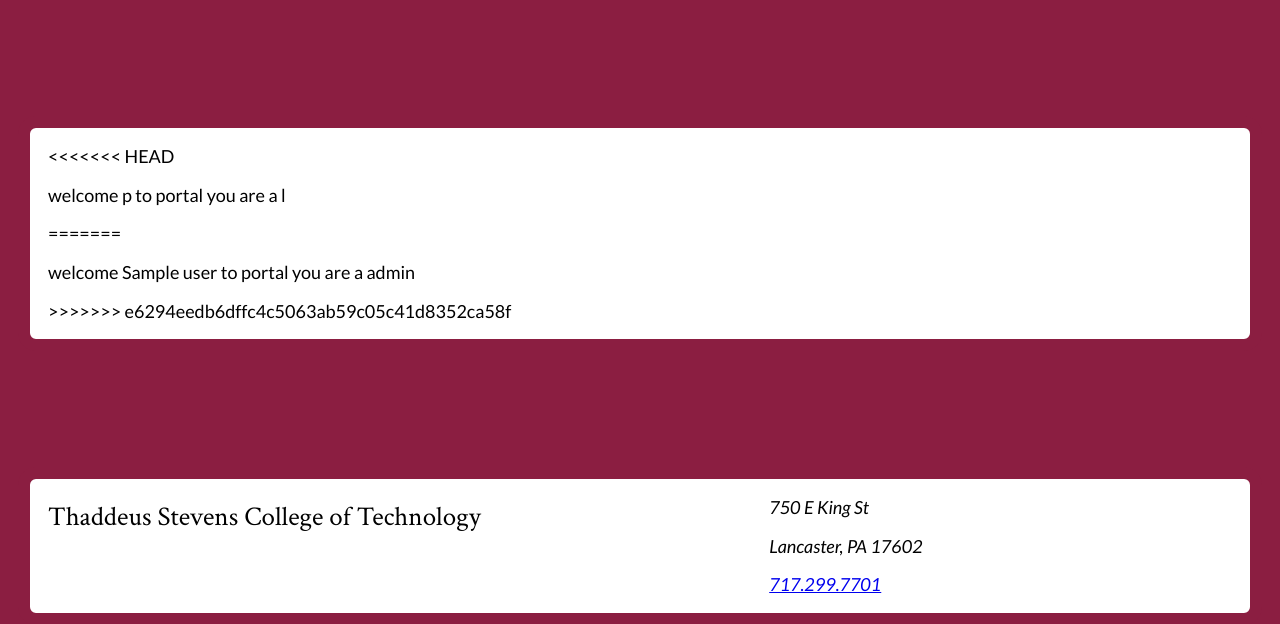
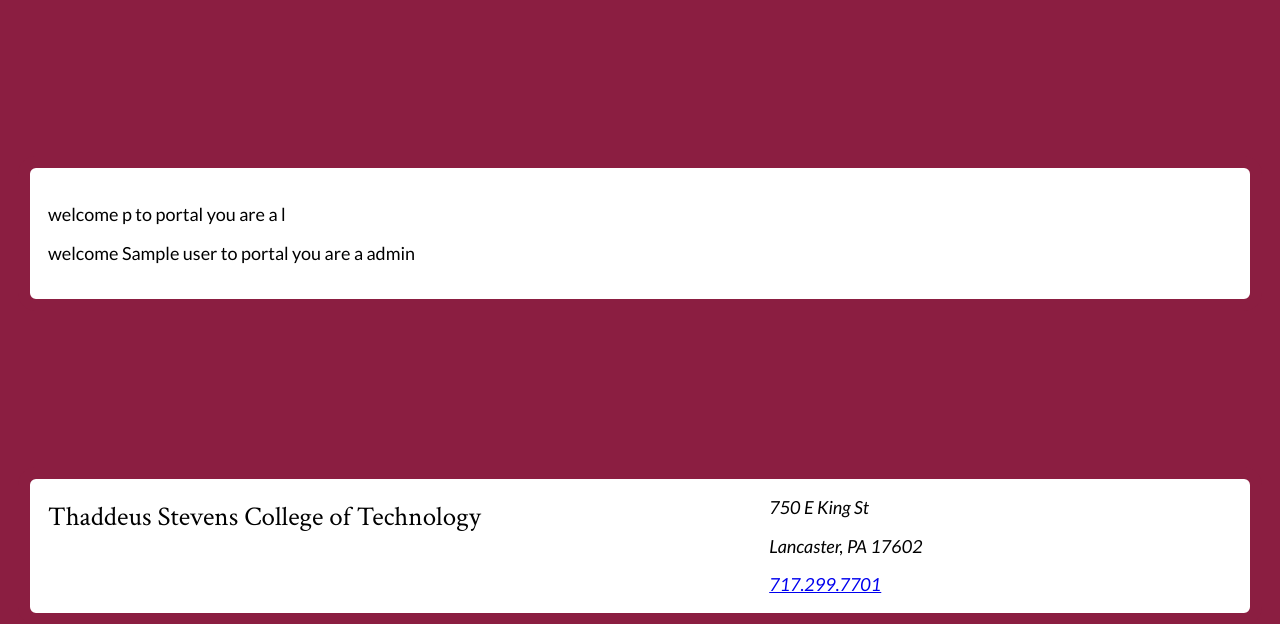
Before and after one commit to ts-cset/tsct-portal, a Flask app: page /home in a window 1280 px wide. Shown: the part 157-781 px from the top of the page. Run offline with Flask 2, Linux system fonts and the light colour scheme; the visitor is signed in with stand-in values (Sample User, id 1); a database or web service that is not in the repository returns one stand-in record (values such as "Sample title"); some libraries are stand-ins or nearby versions.

Commit message:
deleted merge leftover

```diff
--- a/portal/templates/portal/home.html
+++ b/portal/templates/portal/home.html
@@ -4,9 +4,8 @@
 
 {% block content %}
 
-<<<<<<< HEAD
 <p>welcome {{session['user'][3]}} to portal you are a {{session['user'][4]}}</p>
-=======
+
 {% if g.user['role'] == 'teacher' %}
 <a class="fake-button" href="{{ url_for('courses.courses') }}">Courses</a>
 {% endif %}
@@ -15,5 +14,5 @@
 <a href="{{ url_for('sessions.sessions') }}">Sessions</a>
 {% endif %}
 <p>welcome {{g.user['name']}} to portal you are a {{g.user['role']}}</p>
->>>>>>> e6294eedb6dffc4c5063ab59c05c41d8352ca58f
+
 {% endblock %}
```
